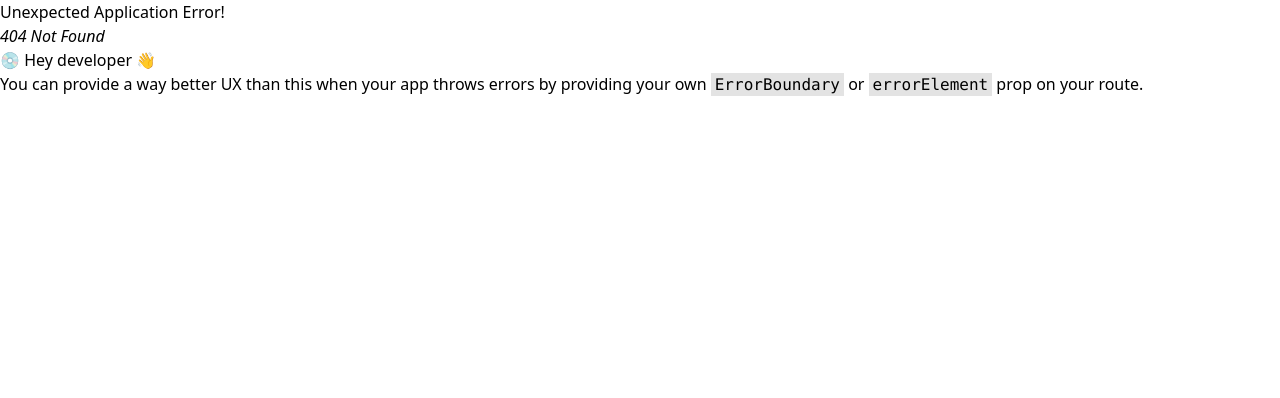
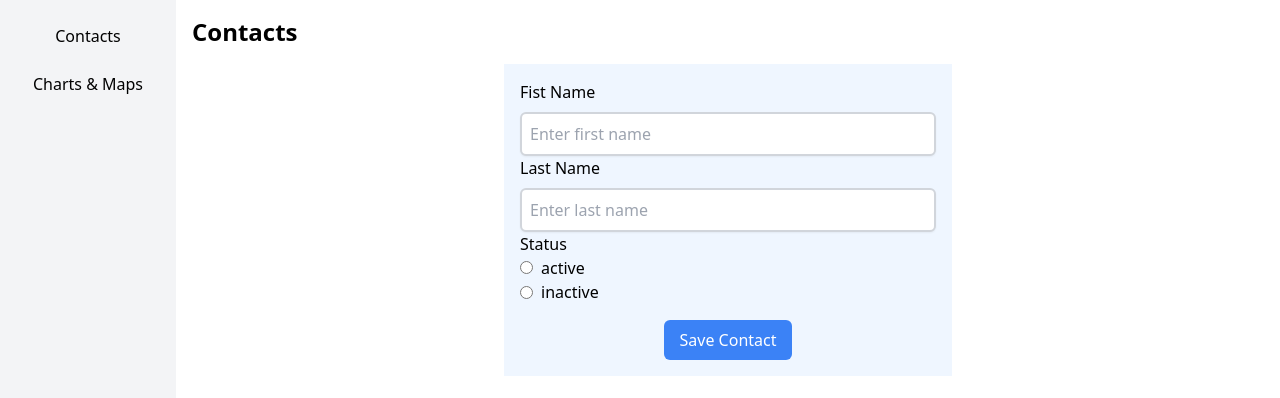
Before and after one commit to mahendra1290/taiyo-app, a React (Vite) app: page /add in a window 1280 px wide. Before the commit this address had no page. Shown: the top 398 px of the page. Built offline with nearby package versions, Linux system fonts and the light colour scheme.

Commit message:
add chats and maps tab

```diff
--- a/index.html
+++ b/index.html
@@ -4,7 +4,18 @@
     <meta charset="UTF-8" />
     <link rel="icon" type="image/svg+xml" href="/vite.svg" />
     <meta name="viewport" content="width=device-width, initial-scale=1.0" />
-    <title>Vite + React + TS</title>
+    <link
+      rel="stylesheet"
+      href="https://unpkg.com/leaflet@1.9.4/dist/leaflet.css"
+      integrity="sha256-p4NxAoJBhIIN+hmNHrzRCf9tD/miZyoHS5obTRR9BMY="
+      crossorigin=""
+    />
+    <script
+      src="https://unpkg.com/leaflet@1.9.4/dist/leaflet.js"
+      integrity="sha256-20nQCchB9co0qIjJZRGuk2/Z9VM+kNiyxNV1lvTlZBo="
+      crossorigin=""
+    ></script>
+    <title>Taiyo App</title>
   </head>
   <body>
     <div id="root"></div>
--- a/src/components/contact-card.tsx
+++ b/src/components/contact-card.tsx
@@ -17,13 +17,13 @@ const ContactCard = ({ id, firstName, lastName, status }: Contact) => {
         {firstName} {lastName}
       </p>
       <p>{status}</p>
-      <Link to={`/edit-contact/${id}`}>
+      <Link to={`${id}/edit`}>
         <Button className='mr-2'>Edit</Button>
       </Link>
       <Button onClick={handleDelete} className='mr-2' variant='danger'>
         Delete
       </Button>
-      <Link to={`/contacts/${id}`}>
+      <Link to={`${id}`}>
         <Button className='mr-2' variant='secondary'>
           View
         </Button>
--- a/src/features/contacts/contactsSlice.ts
+++ b/src/features/contacts/contactsSlice.ts
@@ -6,7 +6,6 @@ interface ContactState {
 }
 
 const initialState: ContactState = {
-  // generate 5 contacts
   value: [...Array(5)].map((_, index) => ({
     id: String(index),
     firstName: `First Name ${index}`,
--- a/src/main.tsx
+++ b/src/main.tsx
@@ -9,6 +9,8 @@ import Charts from './routes/charts';
 import ContactDetails from './routes/contact-details';
 import { Provider } from 'react-redux';
 import store from './app/store';
+import ContactsRoot from './routes/contacts-root';
+import { QueryClient, QueryClientProvider } from '@tanstack/react-query';
 
 const router = createBrowserRouter([
   {
@@ -16,24 +18,20 @@ const router = createBrowserRouter([
     element: <Root />,
     children: [
       {
-        path: 'charts',
-        element: <Charts />,
-      },
+        path: '/',
+        element: <ContactsRoot />,
+        children: [
           {
-        path: 'contacts/:id',
-        element: <ContactDetails />,
-      },
-      {
-        path: 'edit-contact/:id',
+            path: ':id/edit',
             element: <AddContact />,
           },
           {
-        path: 'add-contact',
+            path: 'add',
             element: <AddContact />,
           },
           {
-        path: 'contacts',
-        element: <Contacts />,
+            path: ':id',
+            element: <ContactDetails />,
           },
           {
             index: true,
@@ -41,12 +39,22 @@ const router = createBrowserRouter([
           },
         ],
       },
+      {
+        path: 'charts',
+        element: <Charts />,
+      },
+    ],
+  },
 ]);
+
+const queryClient = new QueryClient();
 
 ReactDOM.createRoot(document.getElementById('root') as HTMLElement).render(
   <React.StrictMode>
     <Provider store={store}>
+      <QueryClientProvider client={queryClient}>
         <RouterProvider router={router} />
+      </QueryClientProvider>
     </Provider>
   </React.StrictMode>,
 );
--- a/src/routes/add-contact.tsx
+++ b/src/routes/add-contact.tsx
@@ -56,15 +56,24 @@ const AddContact = () => {
 
   return (
     <>
-      <h1 className='text-2xl font-bold mb-4'>{contact ? 'Edit' : 'Add'} Contact</h1>
       <form onSubmit={handleSubmit} className='mx-auto max-w-md p-4 bg-blue-50'>
         <label>
           <span className='capitalize'>fist name</span>
-          <input type='text' value={firstName} onChange={(e) => setFirstName(e.target.value)} />
+          <input
+            type='text'
+            value={firstName}
+            placeholder='Enter first name'
+            onChange={(e) => setFirstName(e.target.value)}
+          />
         </label>
         <label>
           <span className='capitalize'>last name</span>
-          <input type='text' value={lastName} onChange={(e) => setLastName(e.target.value)} />
+          <input
+            type='text'
+            value={lastName}
+            placeholder='Enter last name'
+            onChange={(e) => setLastName(e.target.value)}
+          />
         </label>
         <div>
           <p className='capitalize'>status</p>
@@ -76,7 +85,7 @@ const AddContact = () => {
             />
             <span>active</span>
           </label>
-          <label>
+          <label className='flex items-center'>
             <input
               type='radio'
               checked={status === 'inactive'}
--- a/src/routes/charts.tsx
+++ b/src/routes/charts.tsx
@@ -1,5 +1,95 @@
+import { useQuery } from '@tanstack/react-query';
+import axios from 'axios';
+import { LatLng } from 'leaflet';
+import { useState } from 'react';
+import { MapContainer, Marker, Popup, TileLayer, useMapEvent, useMapEvents } from 'react-leaflet';
+import { LineChart, Line, CartesianGrid, XAxis, YAxis } from 'recharts';
+
+interface DailyCases {
+  date: string;
+  cases: number;
+}
+
+const position: [number, number] = [51.505, -0.09];
+
+const getChartData = async () => {
+  const res = await axios.get('https://disease.sh/v3/covid-19/historical/all?lastdays=all');
+  const cases = res.data.cases;
+  const series = Object.keys(cases).map((key) => {
+    return {
+      date: key,
+      cases: cases[key],
+    };
+  });
+  return series as DailyCases[];
+};
+
+const getMapData = async () => {
+  const res = await axios.get('https://disease.sh/v3/covid-19/countries');
+  return res.data.map((country: any) => {
+    return {
+      country: country.country,
+      lat: country.countryInfo.lat,
+      lng: country.countryInfo.long,
+      cases: country.cases.toLocaleString(),
+      deaths: country.deaths.toLocaleString(),
+      recovered: country.recovered.toLocaleString(),
+    };
+  });
+};
+
 const Charts = () => {
-  return <div>Charts</div>;
+  const { data, isLoading } = useQuery({
+    queryKey: ['chartData'],
+    queryFn: getChartData,
+  });
+
+  const { data: mapData, isLoading: isMapLoading } = useQuery({
+    queryKey: ['mapData'],
+    queryFn: getMapData,
+  });
+
+  if (isLoading || isMapLoading) return <div>Loading...</div>;
+
+  return (
+    <>
+      <h1 className='text-2xl font-bold mb-2'>Charts & Maps</h1>
+      <LineChart
+        width={800}
+        height={400}
+        data={data}
+        margin={{ top: 5, right: 10, bottom: 5, left: 50 }}
+      >
+        <Line type='monotone' dataKey='cases' stroke='#8884d8' />
+        <CartesianGrid stroke='#ccc' strokeDasharray='5 5' />
+        <XAxis dataKey='date' />
+        <YAxis />
+      </LineChart>
+      <MapContainer className='h-[500px] w-[calc(100vw - 160px)]' center={position} zoom={4}>
+        <TileLayer
+          attribution='&copy; <a href="https://www.openstreetmap.org/copyright">OpenStreetMap</a> contributors'
+          url='https://{s}.tile.openstreetmap.org/{z}/{x}/{y}.png'
+        />
+        {mapData?.map((country: any) => {
+          return (
+            <Marker position={[country.lat, country.lng]}>
+              <Popup>
+                <div className='flex flex-col'>
+                  <div className='font-bold mb-2'>{country.country}</div>
+                  <div className='font-bold'>{country.cases}</div>
+                  <div className='text-sm text-gray-500'>Cases</div>
+                  <div className='font-bold'>{country.deaths}</div>
+                  <div className='text-sm text-gray-500'>Deaths</div>
+                  <div className='font-bold'>{country.recovered}</div>
+                  <div className='text-sm text-gray-500'>Recovered</div>
+                </div>
+              </Popup>
+            </Marker>
+          );
+        })}
+      </MapContainer>
+    </>
+  );
 };
 
 export default Charts;
--- a/src/routes/contact-details.tsx
+++ b/src/routes/contact-details.tsx
@@ -14,7 +14,7 @@ const ContactDetails = () => {
       <p>fist name: {contact?.firstName}</p>
       <p>last name: {contact?.lastName}</p>
       <p>status: {contact?.status}</p>
-      <Link to={`/edit-contact/${id}`}>
+      <Link to={'edit'}>
         <Button>Edit</Button>
       </Link>
     </div>
--- /dev/null
+++ b/src/routes/contacts-root.tsx
@@ -0,0 +1,14 @@
+import { Outlet } from 'react-router-dom';
+
+const ContactsRoot = () => {
+  return (
+    <>
+      <header className='flex justify-between items-center mb-4'>
+        <h1 className='text-2xl font-bold'>Contacts</h1>
+      </header>
+      <Outlet />
+    </>
+  );
+};
+
+export default ContactsRoot;
--- a/src/routes/contacts.tsx
+++ b/src/routes/contacts.tsx
@@ -9,8 +9,7 @@ const Contacts = () => {
 
   return (
     <>
-      <h1 className='text-2xl font-bold mb-4'>Contacts</h1>
-      <div className='grid md:grid-cols-2 gap-2'>
+      <div className='grid md:grid-cols-2 lg:grid-cols-3 gap-4'>
         {contacts.map((contact) => {
           return (
             <div key={contact.id}>
@@ -18,9 +17,9 @@ const Contacts = () => {
             </div>
           );
         })}
-        {contacts.length === 0 && <p>No contacts found</p>}
+        {contacts.length === 0 && <p className='my-4'>No contacts found</p>}
       </div>
-      <Link to='/add-contact'>
+      <Link to='add'>
         <Button>Add Contact</Button>
       </Link>
     </>
--- a/src/routes/root.tsx
+++ b/src/routes/root.tsx
@@ -2,33 +2,33 @@ import { NavLink, Outlet } from 'react-router-dom';
 
 const Root = () => {
   const navLinkClasses = ({ isActive }: { isActive: boolean }) => {
-    const baseClasses = 'p-2 rounded-md text-center';
-    return `${isActive ? 'bg-red-300' : ''} ${baseClasses}`;
+    const baseClasses = 'p-2 w-40 text-center flex-1 sm:flex-none p-2 rounded-lg';
+    return `${isActive ? 'bg-teal-200' : ''} ${baseClasses}`;
   };
 
   return (
     <>
-      <section className='flex h-[calc(100vh-56px)] overflow-auto sm:h-auto pb-4'>
+      <section className='flex h-[calc(100vh-56px)] overflow-auto sm:h-auto'>
         <nav className='min-h-screen hidden sm:block'>
-          <ul className='min-h-full flex flex-col gap-2  p-4 bg-gray-100'>
-            <NavLink to='/contacts' className={navLinkClasses}>
+          <ul className='min-h-full flex flex-col gap-2 py-4 px-2 bg-gray-100'>
+            <NavLink to='/' className={navLinkClasses}>
               Contacts
             </NavLink>
             <NavLink to='/charts' className={navLinkClasses}>
-              Charts
+              Charts & Maps
             </NavLink>
           </ul>
         </nav>
-        <div className='flex-1 p-4'>
+        <div className='flex-1 p-2 md:p-4'>
           <Outlet />
         </div>
       </section>
-      <ul className='fixed bottom-0 left-0 right-0 flex sm:hidden justify-around bg-gray-100 px-4 py-2'>
+      <ul className='fixed bottom-0 left-0 right-0 flex sm:hidden justify-around bg-gray-100 p-2'>
         <NavLink to='/contacts' className={navLinkClasses}>
           Contacts
         </NavLink>
         <NavLink to='/charts' className={navLinkClasses}>
-          Charts
+          Charts & Maps
         </NavLink>
       </ul>
     </>
```
Also changed, not shown: package.json (+7 -0 lines), src/routes/edit-contact.tsx (deleted). Lines whose indentation alone changed are shown as unchanged.
